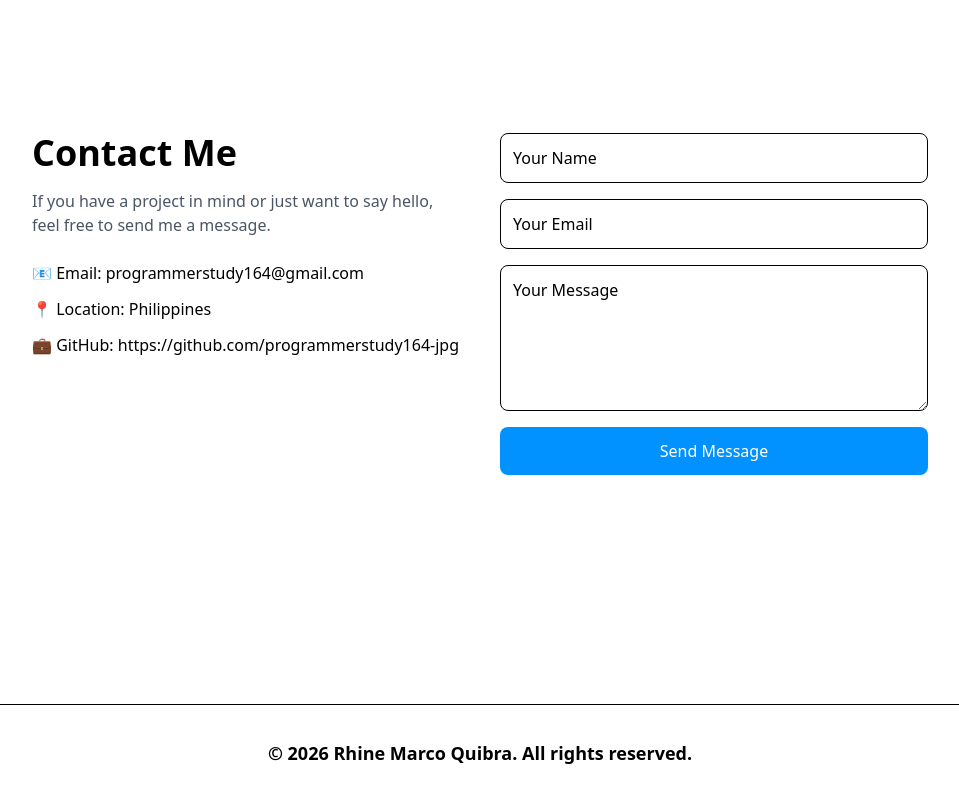
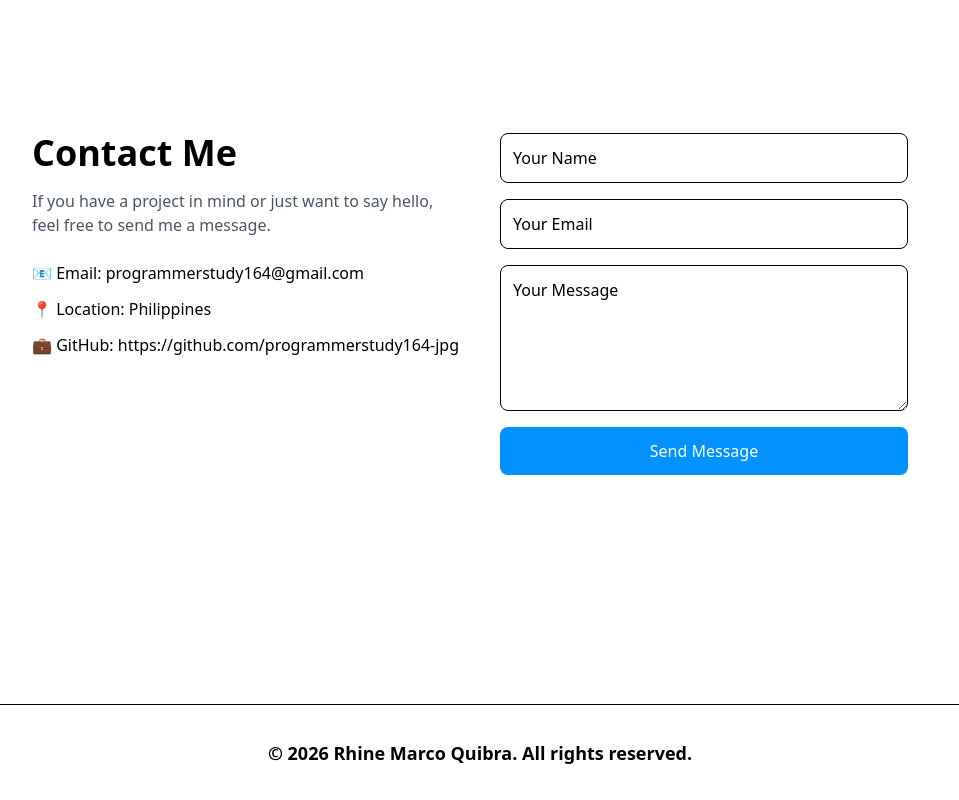
Before and after one commit to programmerstudy164-jpg/Personal_Portfolio, a React (Vite) app: page / in a window 1280 px wide. Shown: the part 3376-4176 px from the top of the page, without its empty margins (160-1119 px from the left). Built offline with nearby package versions, Linux system fonts and the light colour scheme.

Commit message:
update contact layout

```diff
--- a/src/sections/Contact.jsx
+++ b/src/sections/Contact.jsx
@@ -4,9 +4,9 @@ const Contact = ({ TextColor, bg, dark }) => {
   return (
     <section
       id="contact"
-      className={`min-h-screen flex items-center ${bg} justify-center px-6`}
+      className={`min-h-screen flex items-center justify-center ${bg} justify-center px-6`}
     >
-      <div className="w-full max-w-4xl grid md:grid-cols-2 gap-10">
+      <div className="w-full max-w-4xl grid md:grid-cols-2 m-3 gap-10">
         <div>
           <h2 className={`text-4xl ${TextColor} font-bold mb-4`}>Contact Me</h2>
           <p className={`text-gray-600 ${TextColor} mb-6`}>
@@ -21,7 +21,7 @@ const Contact = ({ TextColor, bg, dark }) => {
           </ul>
         </div>
 
-        <form className="flex flex-col gap-4 ">
+        <form className="flex flex-col gap-4 mr-5">
           <input
             type="text"
             placeholder="Your Name"
```
